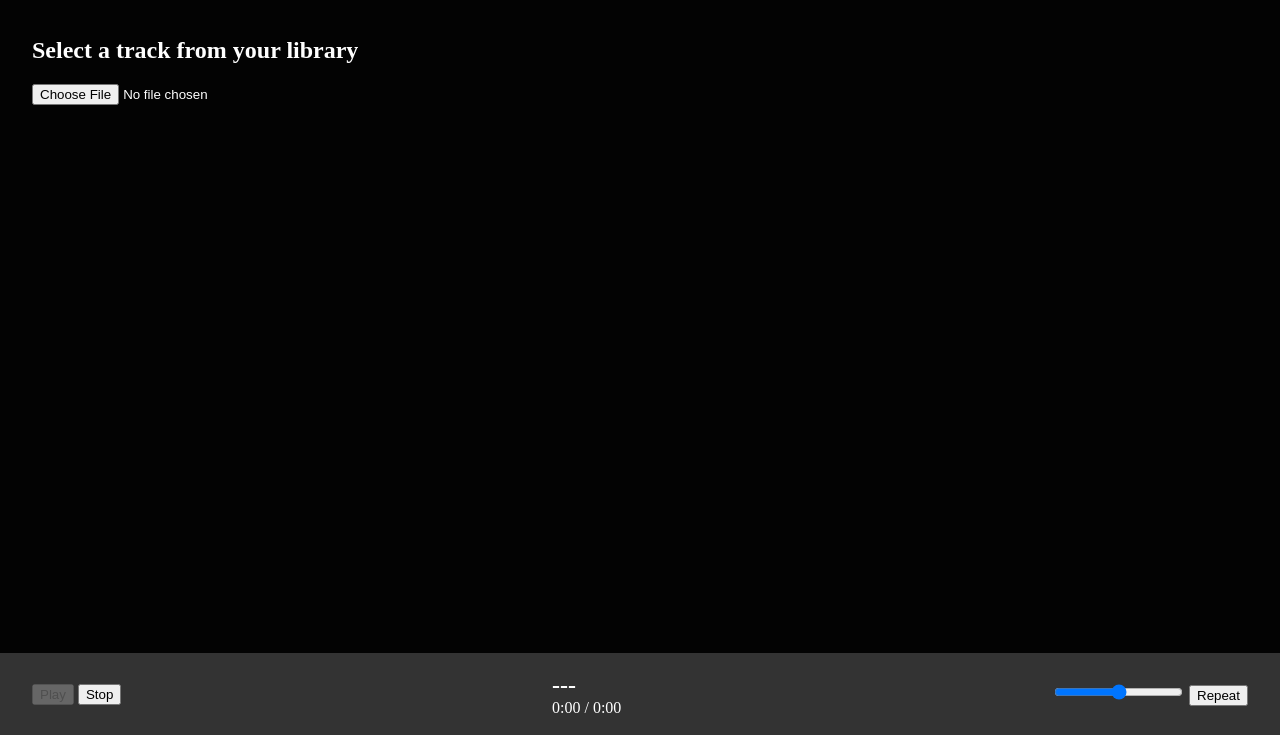
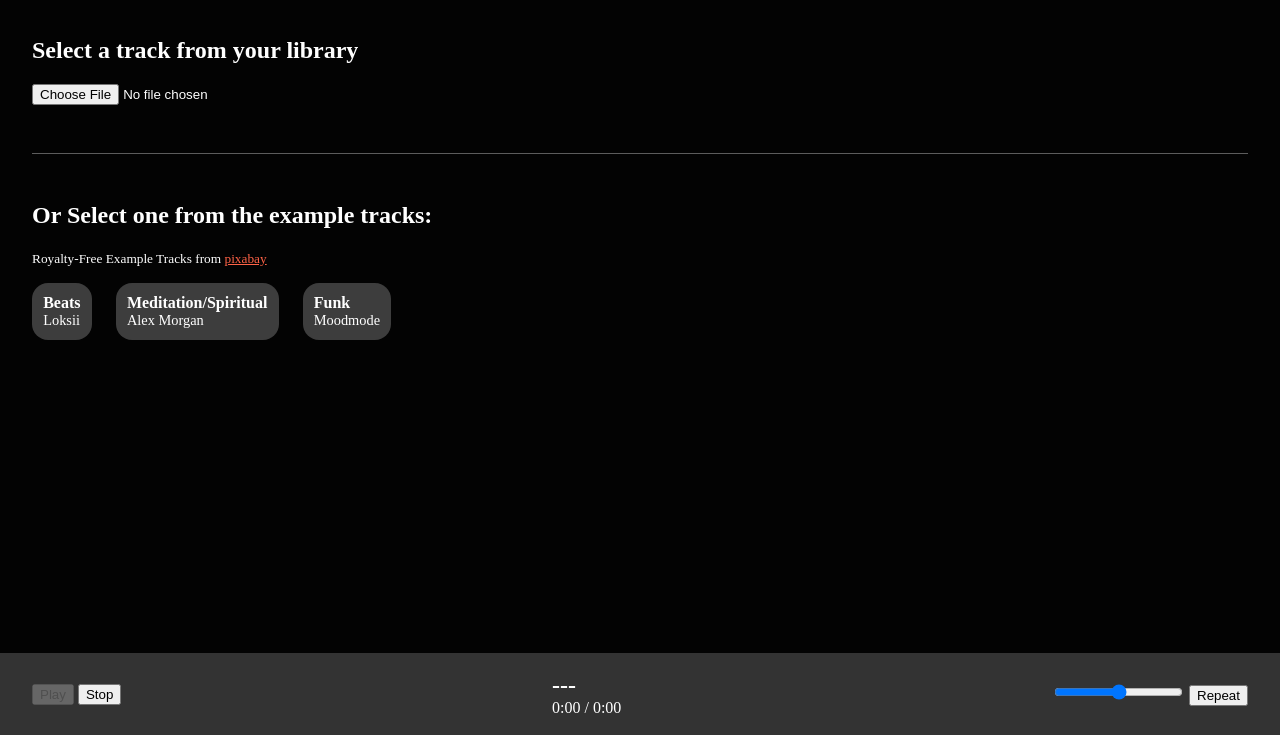
Before and after one commit to Hectorleon96/music-player, a website built with Vite: page index.html in a window 1280 px wide. Shown: the part 65-800 px from the top of the page. Built offline with nearby package versions, Linux system fonts and the light colour scheme.

Commit message:
render example tracks items with styles

```diff
--- a/index.html
+++ b/index.html
@@ -13,9 +13,27 @@
     </header>
 
     <main>
-      <section id="track-info">
-        <h2>Select a track from your library</h2>
-        <input type="file" id="input-file" accept="audio/*" />
+      <section id="player-section">
+        <div>
+          <h2>Select a track from your library</h2>
+          <input type="file" id="input-file" accept="audio/*" />
+        </div>
+
+        <div class="separator"></div>
+
+        <div id="example-tracks">
+          <h2>Or Select one from the example tracks:</h2>
+          <small
+            >Royalty-Free Example Tracks from
+            <a
+              href="https://pixabay.com/music/search/no%20copyright%20music/"
+              target="_blank"
+              class="pixabay-link"
+              >pixabay</a
+            ></small
+          >
+          <ul id="example-tracks-list"></ul>
+        </div>
       </section>
 
       <section id="controls" class="controls">
--- a/src/dom.ts
+++ b/src/dom.ts
@@ -7,3 +7,6 @@ export const playbackBtn = document.getElementById(
 )! as Button;
 export const stopBtn = document.getElementById("control-stop")! as Button;
 export const volumeInput = document.getElementById("volumen-input")! as Input;
+export const exampleTracksList = document.getElementById(
+  "example-tracks-list",
+) as HTMLUListElement;
--- /dev/null
+++ b/src/exampleTracks.ts
@@ -0,0 +1,29 @@
+import { exampleTracksList } from "./dom";
+import { TRACKS_EXAMPLES } from "./tracksExamples";
+
+export class ExampleTracks {
+  createListElements(): HTMLLIElement[] {
+    const examplesAsListItem = TRACKS_EXAMPLES.map((track) => {
+      const listItem = document.createElement("li");
+      listItem.innerHTML = `
+        <h3 class='example-track-title'>${track.name}</h3>
+        <p class='example-track-artist'>${track.artist}</p>
+      `;
+
+      listItem.id = track.id.toString();
+      listItem.dataset.source = track.fileSrc;
+      listItem.dataset.selected = "false";
+      listItem.classList.add("track-example-item");
+      listItem.draggable = true;
+
+      return listItem;
+    });
+
+    return examplesAsListItem;
+  }
+
+  render() {
+    const listItems = this.createListElements();
+    listItems.forEach((item) => exampleTracksList.appendChild(item));
+  }
+}
--- a/src/main.ts
+++ b/src/main.ts
@@ -3,8 +3,12 @@
 import { Player } from "./player";
 import { PlayerView } from "./playerView";
 import * as DOM from "./dom";
+import { ExampleTracks } from "./exampleTracks";
 
 const player = new Player(new PlayerView());
+
+const exampleTracks = new ExampleTracks();
+exampleTracks.render();
 
 DOM.inputFile.addEventListener("change", (event) => player.uploadFile(event));
 
--- a/src/style.css
+++ b/src/style.css
@@ -35,7 +35,9 @@ h1 {
   margin: 0px;
 }
 
-h2:is(#track-name) {
+h2:is(#track-name),
+h3:is(.example-track-title),
+p:is(.example-track-artist) {
   margin: 0px;
 }
 
@@ -48,7 +50,7 @@ button:disabled {
   text-transform: capitalize;
 }
 
-#track-info {
+#player-section {
   flex: 1 1 0%;
 }
 
@@ -59,6 +61,48 @@ button:disabled {
   padding-inline: 2rem;
   height: calc(var(--header-height) + 2rem);
   background-color: #333;
+}
+
+.separator {
+  background-color: #5c5c5c;
+  height: 1px;
+  margin: 3rem 0px;
+}
+
+.pixabay-link {
+  color: #ff6347;
+}
+
+#example-tracks-list {
+  display: flex;
+  align-items: center;
+  flex-wrap: wrap;
+  gap: 1.5rem;
+  list-style: none;
+  padding: 0px;
+}
+
+.track-example-item {
+  padding: 0.7rem;
+  border-radius: 1rem;
+  background-color: #3d3d3d;
+  cursor: pointer;
+}
+
+.track-example-item h3 {
+  font-size: 1rem;
+}
+
+.track-example-item p {
+  font-size: 0.9rem;
+}
+
+.track-example-item:hover {
+  background-color: #4a4a4a;
+}
+
+.track-example-item:is([data-selected="true"]) {
+  background-color: #5c5c5c;
 }
 
 @media (max-width: 768px) {
```
